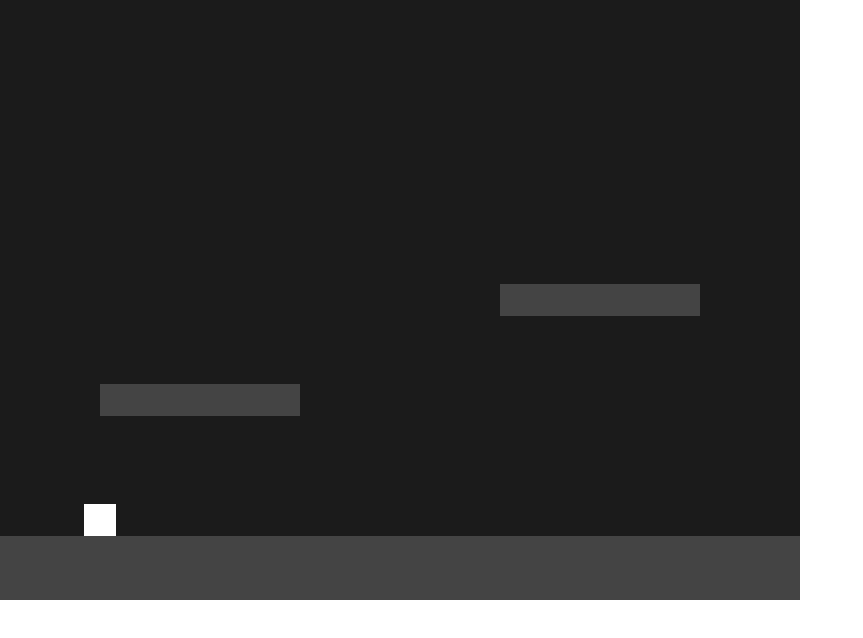
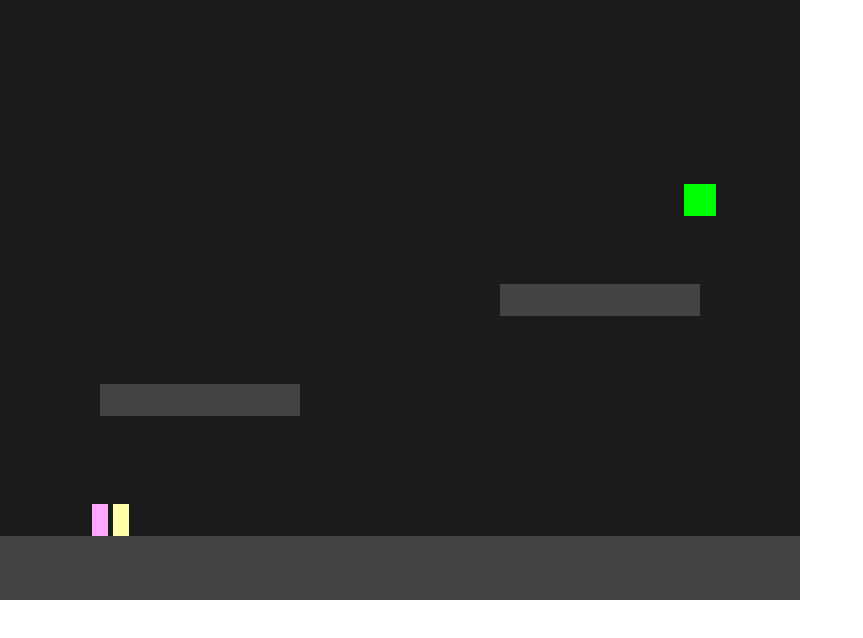
Before and after one commit to L-josh/2ez, a website built with Vite: page index.html in a window 1280 px wide. Shown: the whole page, without its empty margins (0-863 px from the left). Built offline with nearby package versions, Linux system fonts and the light colour scheme.

Commit message:
moved stuff to src/. add two players with individual controls and an exit portal. going to refactor

```diff
--- a/game.ts
+++ /dev/null
@@ -1,56 +0,0 @@
-import Phaser from 'phaser';
-
-import { levels } from './levels';
-
-class GameScene extends Phaser.Scene {
-    private player!: Phaser.GameObjects.Rectangle;
-    private platforms!: Phaser.GameObjects.Rectangle[];
-    private currentLevel = 0;
-
-    constructor() {
-        super('GameScene')
-    }
-
-    create() {
-        const levelData = levels[this.currentLevel];
-
-        this.platforms = [];
-
-        levelData.platforms.forEach(p => {
-            const platform = this.add.rectangle(p.x, p.y, p.width, p.height, 0x444444);
-            this.physics.add.existing(platform, true);
-            this.platforms.push(platform);
-        });
-
-        this.player = this.add.rectangle(
-            levelData.playerStart.x,
-            levelData.playerStart.y,
-            32, 32, 0xffffff
-        )
-        this.physics.add.existing(this.player);
-        (this.player.body as Phaser.Physics.Arcade.Body).setCollideWorldBounds(true);
-
-        this.physics.add.collider(this.player, this.platforms);
-    }
-
-    update() {
-
-    }
-}
-
-const config: Phaser.Types.Core.GameConfig = {
-    type: Phaser.AUTO,
-    width: 800,
-    height: 600,
-    backgroundColor: '#1b1b1b',
-    physics: {
-        default: 'arcade',
-        arcade: {
-            gravity: { x: 0, y: 300},
-            debug: false
-        }
-    },
-    scene: GameScene
-};
-
-const game = new Phaser.Game(config);
--- a/index.html
+++ b/index.html
@@ -7,6 +7,6 @@
     </style>
 </head>
 <body>
-    <script type="module" src="./game.ts"></script>
+    <script type="module" src="./src/game.ts"></script>
 </body>
 </html>
--- /dev/null
+++ b/src/constants.ts
@@ -0,0 +1,4 @@
+export const PLAYER_SPEED = 300
+export const JUMP_VELOCITY = -450
+export const PLAYER_HEIGHT = 32
+export const PLAYER_WIDTH = 16
--- /dev/null
+++ b/src/game.ts
@@ -0,0 +1,128 @@
+import Phaser from 'phaser';
+
+import { levels } from './levels';
+import { PLAYER_SPEED, JUMP_VELOCITY, PLAYER_HEIGHT, PLAYER_WIDTH } from './constants';
+
+class GameScene extends Phaser.Scene {
+    private player1!: Phaser.GameObjects.Rectangle;
+    private player1Keys!: {
+        left: Phaser.Input.Keyboard.Key;
+        right: Phaser.Input.Keyboard.Key;
+        up: Phaser.Input.Keyboard.Key;
+    }
+    private player2!: Phaser.GameObjects.Rectangle;
+    private player2Keys!: {
+        left: Phaser.Input.Keyboard.Key;
+        right: Phaser.Input.Keyboard.Key;
+        up: Phaser.Input.Keyboard.Key;
+    }
+
+    private platforms!: Phaser.GameObjects.Rectangle[];
+    private exit!: Phaser.GameObjects.Rectangle;
+    private currentLevel = 0;
+
+    constructor() {
+        super('GameScene')
+    }
+
+    create() {
+        const levelData = levels[this.currentLevel];
+
+        this.platforms = [];
+
+        levelData.platforms.forEach(p => {
+            const platform = this.add.rectangle(p.x, p.y, p.width, p.height, 0x444444);
+            this.physics.add.existing(platform, true);
+            this.platforms.push(platform);
+        });
+
+        this.exit = this.add.rectangle(
+            levelData.exit.x,
+            levelData.exit.y,
+            PLAYER_WIDTH*2, PLAYER_HEIGHT, 0x00ff00
+        )
+        this.physics.add.existing(this.exit, true);
+
+        this.player1 = this.add.rectangle(
+            levelData.player1Start.x,
+            levelData.player1Start.y,
+            PLAYER_WIDTH, PLAYER_HEIGHT, 0xffaaff
+        )
+        this.player2 = this.add.rectangle(
+            levelData.player2Start.x,
+            levelData.player2Start.y,
+            PLAYER_WIDTH, PLAYER_HEIGHT, 0xffffaa
+        )
+
+        this.physics.add.existing(this.player1);
+        (this.player1.body as Phaser.Physics.Arcade.Body).setCollideWorldBounds(true);
+        this.physics.add.existing(this.player2);
+        (this.player2.body as Phaser.Physics.Arcade.Body).setCollideWorldBounds(true);
+
+        this.player1Keys = {
+            left: this.input.keyboard!.addKey(Phaser.Input.Keyboard.KeyCodes.A),
+            right: this.input.keyboard!.addKey(Phaser.Input.Keyboard.KeyCodes.D),
+            up: this.input.keyboard!.addKey(Phaser.Input.Keyboard.KeyCodes.W)
+        };
+        this.player2Keys = {
+            left: this.input.keyboard!.addKey(Phaser.Input.Keyboard.KeyCodes.LEFT),
+            right: this.input.keyboard!.addKey(Phaser.Input.Keyboard.KeyCodes.RIGHT),
+            up: this.input.keyboard!.addKey(Phaser.Input.Keyboard.KeyCodes.UP)
+        };
+
+        this.physics.add.collider([this.player1, this.player2], this.platforms);
+        this.physics.add.collider(this.player1, this.player2);
+
+        this.physics.add.overlap(this.player1, this.exit, this.reachExit, undefined, this);
+        this.physics.add.overlap(this.player2, this.exit, this.reachExit, undefined, this);
+    }
+
+    update() {
+        let velocityXOne = 0;
+        if (this.player1Keys.left.isDown) {
+            velocityXOne = -300
+        }
+        if (this.player1Keys.right.isDown) {
+            velocityXOne = 300
+        }
+        (this.player1.body as Phaser.Physics.Arcade.Body).setVelocityX(velocityXOne);
+
+        if (this.player1Keys.up.isDown && (this.player1.body as Phaser.Physics.Arcade.Body).touching.down) {
+            (this.player1.body as Phaser.Physics.Arcade.Body).setVelocityY(-430);
+        }
+
+        let velocityXTwo = 0;
+        if (this.player2Keys.left.isDown) {
+            velocityXTwo = -300
+        }
+        if (this.player2Keys.right.isDown) {
+            velocityXTwo = 300
+        }
+        (this.player2.body as Phaser.Physics.Arcade.Body).setVelocityX(velocityXTwo);
+
+        if (this.player2Keys.up.isDown && (this.player2.body as Phaser.Physics.Arcade.Body).touching.down) {
+            (this.player2.body as Phaser.Physics.Arcade.Body).setVelocityY(-430);
+        }
+    }
+
+    private reachExit() {
+        console.log('Level complete!')
+    }
+}
+
+const config: Phaser.Types.Core.GameConfig = {
+    type: Phaser.AUTO,
+    width: 800,
+    height: 600,
+    backgroundColor: '#1b1b1b',
+    physics: {
+        default: 'arcade',
+        arcade: {
+            gravity: { x: 0, y: 500},
+            debug: false
+        }
+    },
+    scene: GameScene
+};
+
+const game = new Phaser.Game(config);
--- a/levels.ts
+++ b/src/levels.ts
@@ -1,8 +1,11 @@
 import { NamedTupleMember } from "typescript";
+
+import { PLAYER_HEIGHT, PLAYER_WIDTH } from './constants'
 
 export interface LevelData {
     platforms: Array<{ x: number; y: number; width: number; height: number }>;
-    playerStart: { x: number; y: number };
+    player1Start: { x: number; y: number };
+    player2Start: { x: number; y: number };
     exit: { x: number; y: number };
 }
 
@@ -14,7 +17,8 @@ export const levels: LevelData[] = [
             { x: 200, y: 400, width: 200, height: 32 },
             { x: 600, y: 300, width: 200, height: 32 },
         ],
-        playerStart: { x: 100, y: 450 },
+        player1Start: { x: 100, y: 450 },
+        player2Start: { x: 100 + PLAYER_WIDTH + 5, y: 450 },
         exit: { x: 700, y: 200 }
     }
 ]
```
